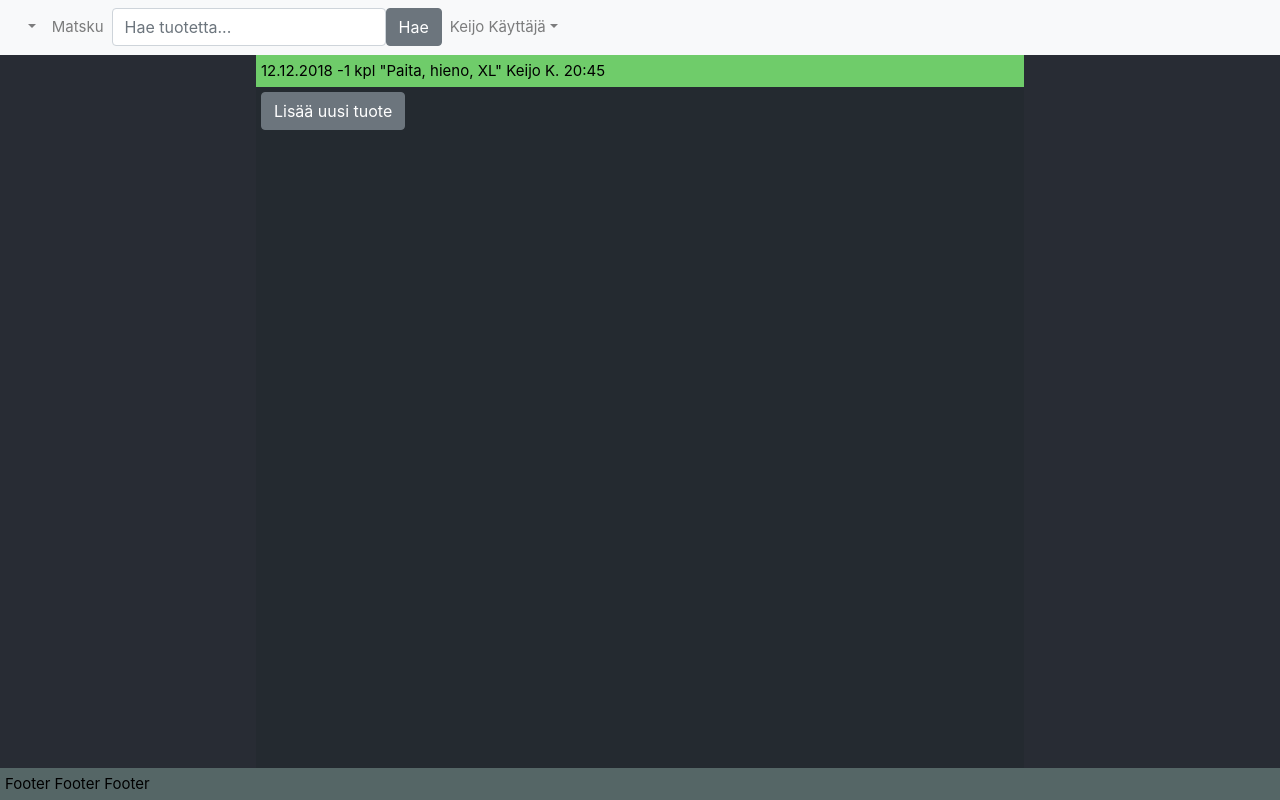
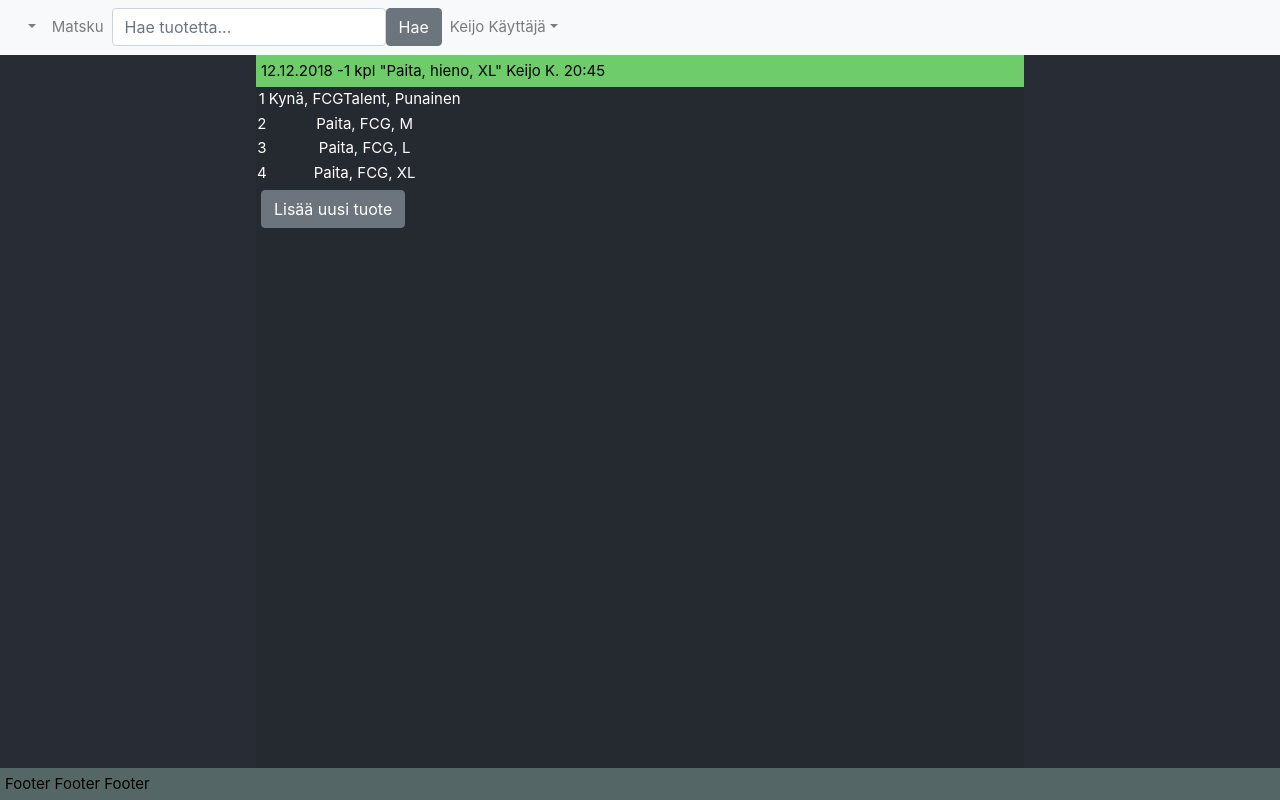
Before and after one commit to jttkinnunen/OnlineCatalog, a React (Create React App) app in the folder front-end/: page / in a window 1280 px wide. Built offline with nearby package versions, Linux system fonts and the light colour scheme.

Commit message:
Added template article states

```diff
--- a/front-end/src/App.js
+++ b/front-end/src/App.js
@@ -12,10 +12,36 @@ class App extends Component {
         this.state = {
             // Tähän kaikki mahdolliset muuttujat mitä sivulla voi olla. Päivitetään alielementeille tarvittaessa.
 
+            current_view: "articles", // articles, login, manage-users, forgot-pass, profile
             user: null,
             user_token: null,
             user_rights: null,
-            articles: Array(50).fill(null),
+            articles: [
+                {
+                    "id": 1,
+                    "name": "Kynä, FCGTalent, Punainen",
+                    "description": null,
+                    "image": null
+                },
+                {
+                    "id": 2,
+                    "name": "Paita, FCG, M",
+                    "description": null,
+                    "image": null
+                },
+                {
+                    "id": 3,
+                    "name": "Paita, FCG, L",
+                    "description": null,
+                    "image": null
+                },
+                {
+                    "id": 4,
+                    "name": "Paita, FCG, XL",
+                    "description": null,
+                    "image": null
+                }
+            ],
             events: Array(50).fill(null),
         };
     }
@@ -26,18 +52,15 @@ class App extends Component {
 
                 <header className="App-header">
 
-
                     <div class="container-fluid" className = "navigation-bar">
                         <Navigation_bar />
                     </div>
-
-
 
                     <div class="container" className = "body">
                         <div className="container-fluid" className="event-bar">
                             <Events/>
                         </div>
-                        <Body />
+                        <Body  current_view = {this.state.current_view} articles = {this.state.articles}/>
                     </div>
 
                     <div className="container-fluid" className="footer">
--- a/front-end/src/components/Body.js
+++ b/front-end/src/components/Body.js
@@ -1,5 +1,5 @@
 import React from "react";
-import {Button} from "reactstrap";
+import Articles from './body-components/Articles.js';
 
 // Täältä löytyy kaikenlaista:
 // https://reactstrap.github.io/components/form/
@@ -7,13 +7,12 @@ import {Button} from "reactstrap";
 class Body extends React.Component {
 
     render() {
-
-        return (
-            <div className="body" class="flex-body">
-                <Button className = "button">
-                    Lisää uusi tuote
-                </Button>
-            </div>
+        if (this.props.current_view === "articles")
+            return (
+                <Articles articles = {this.props.articles}/>
+            );
+        else return(
+            <div></div>
         );
     }
 }
--- a/front-end/src/components/body-components/Articles.js
+++ b/front-end/src/components/body-components/Articles.js
@@ -0,0 +1,36 @@
+import React from "react";
+import {Button} from 'reactstrap';
+import Body from "../Body";
+
+
+
+class Articles extends React.Component {
+
+    render() {
+        return (
+            <div className="body" class="flex-body">
+
+                {this.props.articles.map((article, i) => <Article key = {i}
+                                                                  data = {article} />)}
+                <Button className = "button">
+                    Lisää uusi tuote
+                </Button>
+            </div>
+        );
+    }
+}
+
+class Article extends React.Component {
+    render() {
+        return(
+            <tr>
+                <td>{this.props.data.id}</td>
+                <td>{this.props.data.name}</td>
+                <td>{this.props.data.description}</td>
+                <td>{this.props.data.image}</td>
+            </tr>
+        );
+    }
+}
+
+export default Articles;
```
